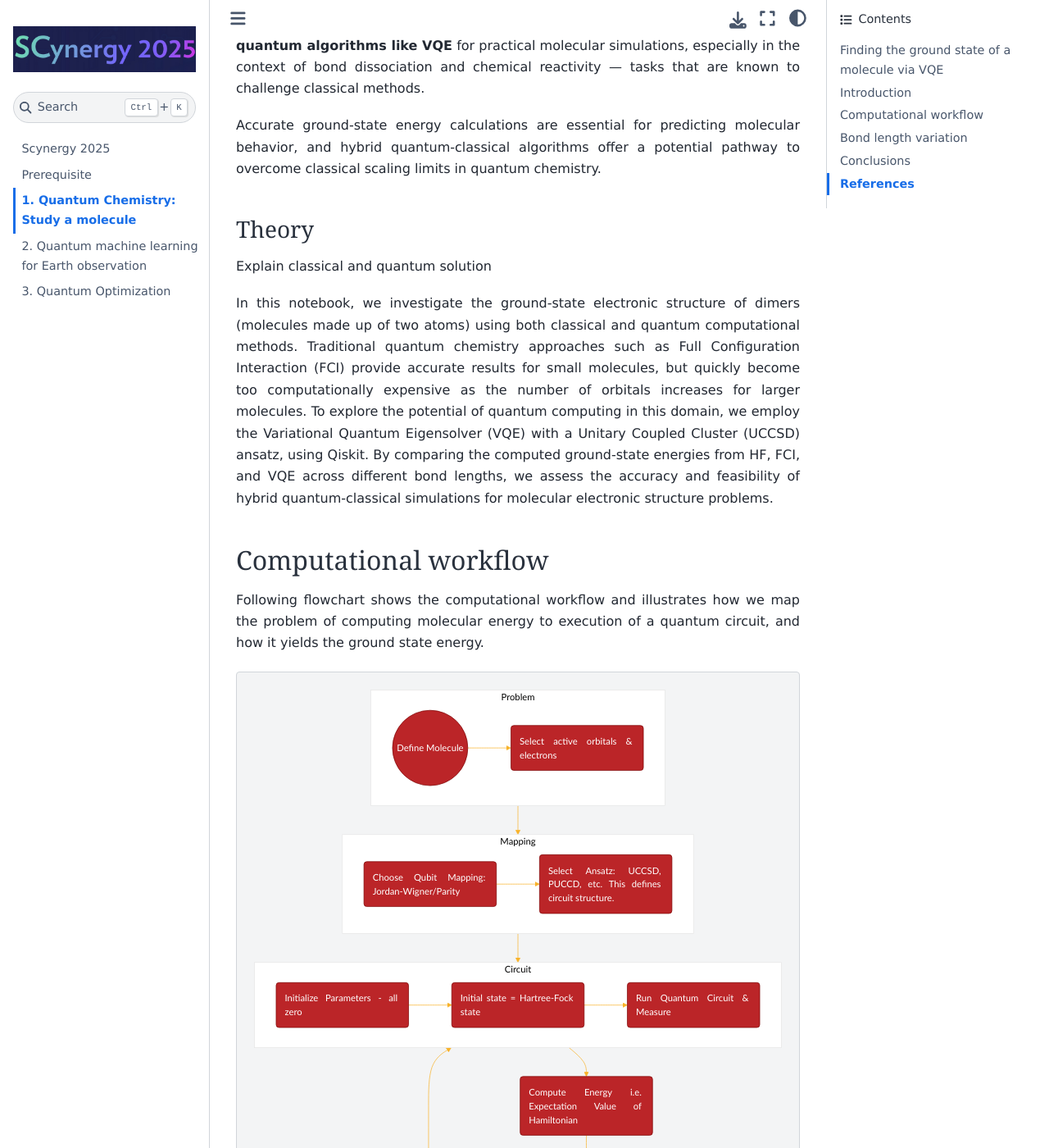
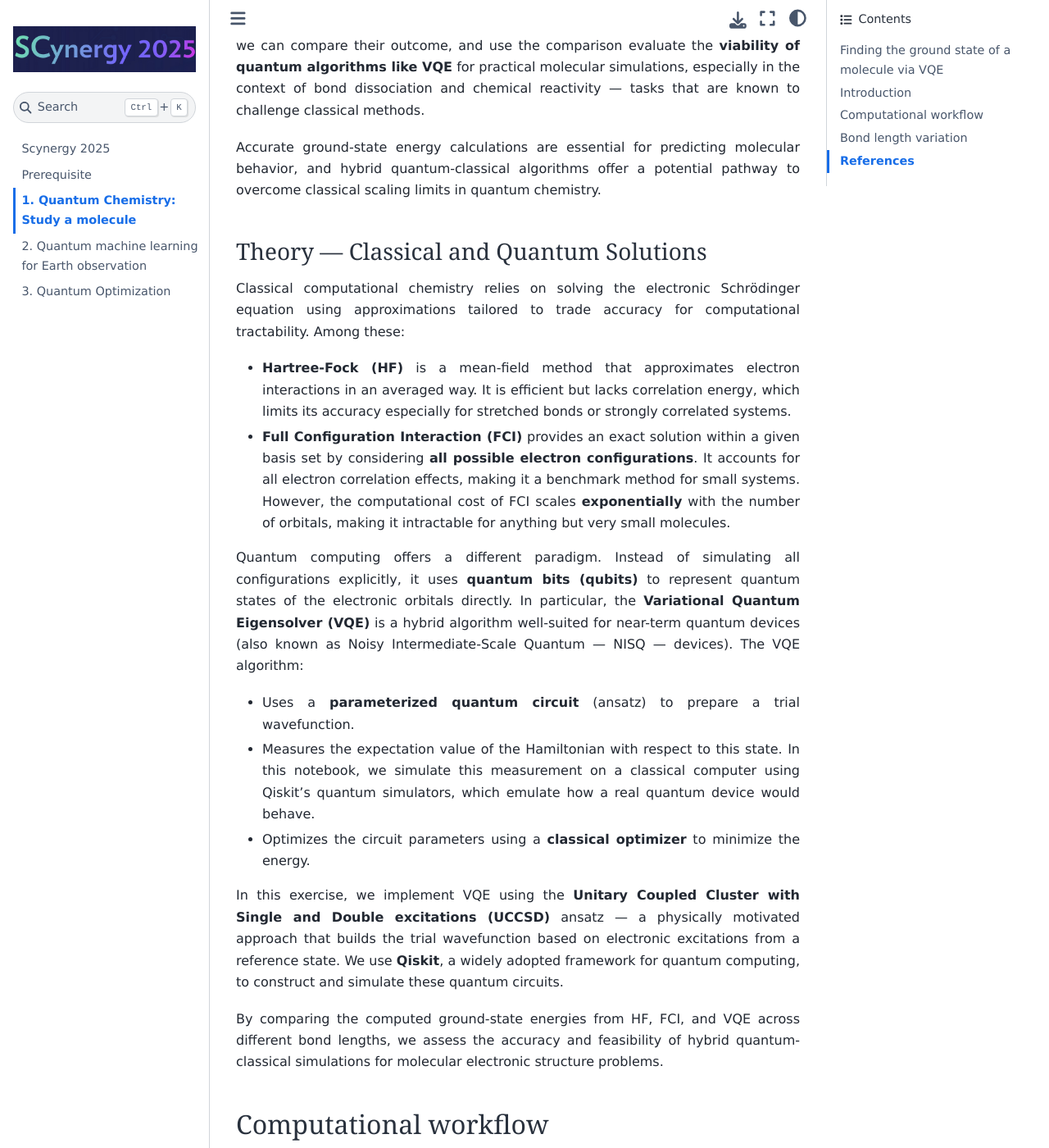
Before and after one commit to ICHEC/QTrain, a Jupyter Book: the page built from docs/exercise1.md, in a window 1280 px wide and 1400 px high, scrolled down 1292 px. Shown: the whole window at 82% size. Built offline with Jupyter Book 1.0.4 settings and Sphinx 7.4.7 and the Sphinx Book theme 1.1.4, drawn with Linux system fonts in a browser that asks for light colours; some of the changed text lies outside the part shown.

Commit message:
theory and references

````diff
--- a/docs/exercise1.md
+++ b/docs/exercise1.md
@@ -22,29 +22,39 @@ some definition here
 
 
 The goal is to compare the accuracy and performance of different approaches:
-These approached use different type of either formalism, or approximations to formulate
-the problem to a minimization problem.
 
   1. **Hartree-Fock (HF)** as a mean-field classical approximation,
   2. **Full Configuration Interaction (FCI)** as an exact (but expensive) classical method,
   3. **Variational Quantum Eigensolver (VQE)** as a hybrid quantum-classical algorithm that is promising for near-term quantum devices.
 
-First two of the above methods are examples of classical computation, while the third one utilises quantum computing. The HF is an approximate method, which is usually very inexpensive compared to the FCI, which is a lot closer to exact solution.
+These approaches differ in either formalism, or approximations to transform the problem into a minimization. The first two of the above methods are examples of classical computation. HF is an approximate method, which is usually very inexpensive compared to the FCI, which is a lot closer to exact solution. The third mehtod (VQE) utilises quantum computing, by classically optimising the parameters of the gates of a quantum circuit.
 
 By applying these methods to the same set of molecular systems and geometries, we can compare their outcome, and use the comparison evaluate the **viability of quantum algorithms like VQE** for practical molecular simulations, especially in the context of bond dissociation and chemical reactivity — tasks that are known to challenge classical methods.
 
 Accurate ground-state energy calculations are essential for predicting molecular behavior, and hybrid quantum-classical algorithms offer a potential pathway to overcome classical scaling limits in quantum chemistry.
 
 
-### Theory
+### Theory — Classical and Quantum Solutions
 
-Explain classical and quantum solution
+Classical computational chemistry relies on solving the electronic Schrödinger equation using approximations tailored to trade accuracy for computational tractability. Among these:
 
-In this notebook, we investigate the ground-state electronic structure of dimers (molecules made up of two atoms) using both classical and quantum computational methods. Traditional quantum chemistry approaches such as Full Configuration Interaction (FCI) provide accurate results for small molecules, but quickly become too computationally expensive as the number of orbitals increases for larger molecules. To explore the potential of quantum computing in this domain, we employ the Variational Quantum Eigensolver (VQE) with a Unitary Coupled Cluster (UCCSD) ansatz, using Qiskit. By comparing the computed ground-state energies from HF, FCI, and VQE across different bond lengths, we assess the accuracy and feasibility of hybrid quantum-classical simulations for molecular electronic structure problems.
+- **Hartree-Fock (HF)** is a mean-field method that approximates electron interactions in an averaged way. It is efficient but lacks correlation energy, which limits its accuracy especially for stretched bonds or strongly correlated systems.
+
+- **Full Configuration Interaction (FCI)** provides an exact solution within a given basis set by considering **all possible electron configurations**. It accounts for all electron correlation effects, making it a benchmark method for small systems. However, the computational cost of FCI scales **exponentially** with the number of orbitals, making it intractable for anything but very small molecules.
+
+Quantum computing offers a different paradigm. Instead of simulating all configurations explicitly, it uses **quantum bits (qubits)** to represent quantum states of the electronic orbitals directly. In particular, the **Variational Quantum Eigensolver (VQE)** is a hybrid algorithm well-suited for near-term quantum devices (also known as Noisy Intermediate-Scale Quantum — NISQ — devices). The VQE algorithm:
+
+- Uses a **parameterized quantum circuit** (ansatz) to prepare a trial wavefunction.
+- Measures the expectation value of the Hamiltonian with respect to this state. In this notebook, we simulate this measurement on a classical computer using Qiskit's quantum simulators, which emulate how a real quantum device would behave.
+- Optimizes the circuit parameters using a **classical optimizer** to minimize the energy.
+
+In this exercise, we implement VQE using the **Unitary Coupled Cluster with Single and Double excitations (UCCSD)** ansatz — a physically motivated approach that builds the trial wavefunction based on electronic excitations from a reference state. We use **Qiskit**, a widely adopted framework for quantum computing, to construct and simulate these quantum circuits.
+
+By comparing the computed ground-state energies from HF, FCI, and VQE across different bond lengths, we assess the accuracy and feasibility of hybrid quantum-classical simulations for molecular electronic structure problems.
 
 ## Computational workflow
 
-Following flowchart shows the computational workflow and illustrates how we map the problem of computing molecular energy to execution of a quantum circuit, and how it yields the ground state energy.
+The following flowchart shows the computational workflow and illustrates how we map the problem of computing molecular energy to execution of a quantum circuit, and how it yields the ground state energy.
 
 ```{mermaid}
 :align: center
@@ -88,7 +98,7 @@ end
     I -- Yes --> K(Return Optimized Energy & Parameters);
 ```
 
-A brief introduction to what Hamiltonian is can be found [here](./hamiltonian.md).
+A brief introduction to the Hamiltonian can be found [here](./hamiltonian.md).
 
 
 ### LiH As example
@@ -109,10 +119,10 @@ of `active orbitals` that we need to include.
 - We have two valence electrons, one from the outer shell of the lithium atom and one from hydrogen atom
 -  We assume that these are split evenly between spin up and down, i.e. one alpha and one beta electron
 
-Once we decided the active space, we need to map this problem to a qubit problem.
+Once we have decided the active space, we need to map this problem to a qubit problem.
 
 
-In the exercose we show two mappers, giving us two different ways to convert the electronic structure of a molecule from a fermionic problem to a qubit problem.
+In the exercise we show two mappers, giving us two different ways to convert the electronic structure of a molecule from a fermionic problem to a qubit problem.
 
 #### Jordan-Wigner Mapper: Simple, intuitive
 - 1 spin orbital $\rightarrow$ 1 qubit
@@ -154,10 +164,16 @@ Some information here.
 
 
 
-## Conclusions
-
-Real world results and experience
-
 ## References
 
-1. https://www.ichec.ie/qpfas
+- ICHEC QPFAS repository
+    - https://www.ichec.ie/qpfas
+- Hartree-Fock approximation
+    - Sherrill, C. David. "An introduction to Hartree-Fock molecular orbital theory." School of Chemistry and Biochemistry Georgia Institute of Technology https://vergil.chemistry.gatech.edu/static/content/hf-intro.pdf (2000).
+    - Szabo, A., & Ostlund, N. S. (2012). *Modern Quantum Chemistry: Introduction to Advanced Electronic Structure Theory*. Courier Corporation.
+- Full Configuration Interaction
+    - https://vergil.chemistry.gatech.edu/static/content/ci.pdf
+    - Helgaker, Trygve, Poul Jorgensen, and Jeppe Olsen. Molecular electronic-structure theory. John Wiley & Sons (2013).
+- VQE
+    - https://learning.quantum.ibm.com/tutorial/variational-quantum-eigensolver
+    - Peruzzo, Alberto, et al. "A variational eigenvalue solver on a photonic quantum processor." Nature communications 5.1 https://www.nature.com/articles/ncomms5213 (2014).
````
